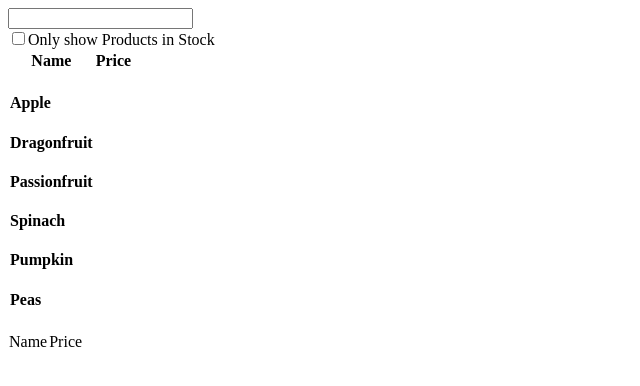
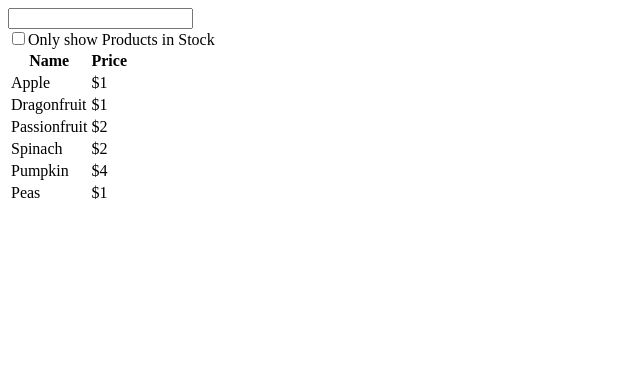
Before and after one commit to rezasdsju/product-search-react-ts, a React (Vite) app: page / in a window 1280 px wide. Shown: the top 386 px of the page, without its empty margins (0-640 px from the left). Built offline with nearby package versions, Linux system fonts and the light colour scheme.

Commit message:
Update ProductRow Component

```diff
--- a/src/App.tsx
+++ b/src/App.tsx
@@ -4,7 +4,7 @@ import SearchBar from './components/Search/SearchBar'
 import ProductTable from './components/ProductTable/ProductTable'
 
 import type { Product } from './type'
-import ProductRow from './components/ProductRow/ProductRow'
+
 const products: Product[] = [
   { category: "Fruits", price: "$1", stocked: true, name: "Apple" },
   { category: "Fruits", price: "$1", stocked: true, name: "Dragonfruit" },
@@ -20,7 +20,7 @@ function App() {
     <>
     <SearchBar></SearchBar>
     <ProductTable products={products}></ProductTable>
-    <ProductRow></ProductRow>
+
     </>
   )
 }
--- a/src/components/ProductRow/ProductRow.tsx
+++ /dev/null
@@ -1,10 +0,0 @@
-
-
-export default function ProductRow(){
-    return (
-        <tr>
-            <td>Name</td>
-            <td>Price</td>
-        </tr>
-    )
-}
--- /dev/null
+++ b/src/components/ProductTable/ProductRow/ProductRow.tsx
@@ -0,0 +1,10 @@
+import type { Product } from "../../../type"
+
+export default function ProductRow({product}:{product:Product}){
+    return (
+        <tr>
+            <td> {product.name}</td>
+            <td> {product.price}</td>
+        </tr>
+    )
+}
--- a/src/components/ProductTable/ProductTable.tsx
+++ b/src/components/ProductTable/ProductTable.tsx
@@ -1,5 +1,5 @@
 import type { Product } from "../../type";
-
+import ProductRow from "./ProductRow/ProductRow";
 
 export default function ProductTable({products}:{products:Product[]}){
 
@@ -13,7 +13,7 @@ export default function ProductTable({products}:{products:Product[]}){
             </thead>
             <tbody>
                 {
-                    products.map((product:Product)=> <h4>{product.name}</h4>)
+                    products.map((product:Product)=> <ProductRow product={product}></ProductRow>)
                 }
             </tbody>
         </table>
```
